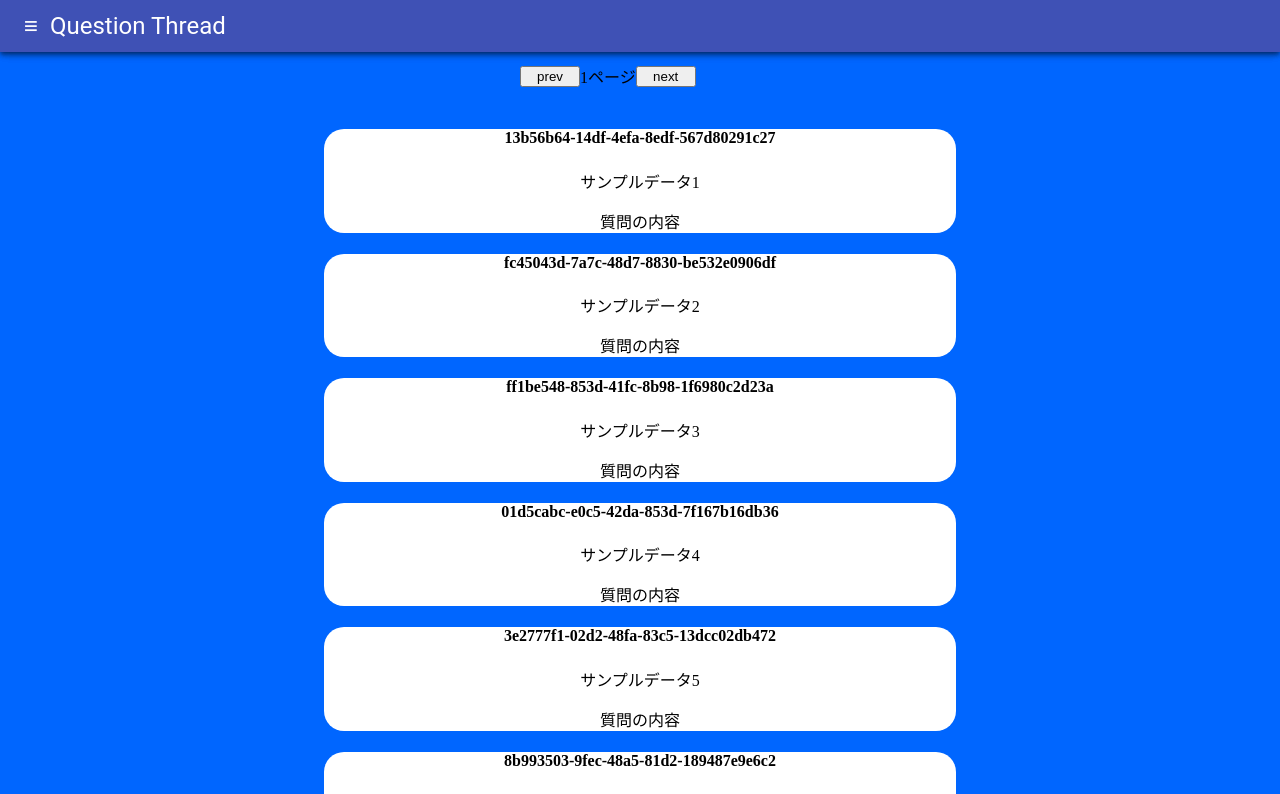
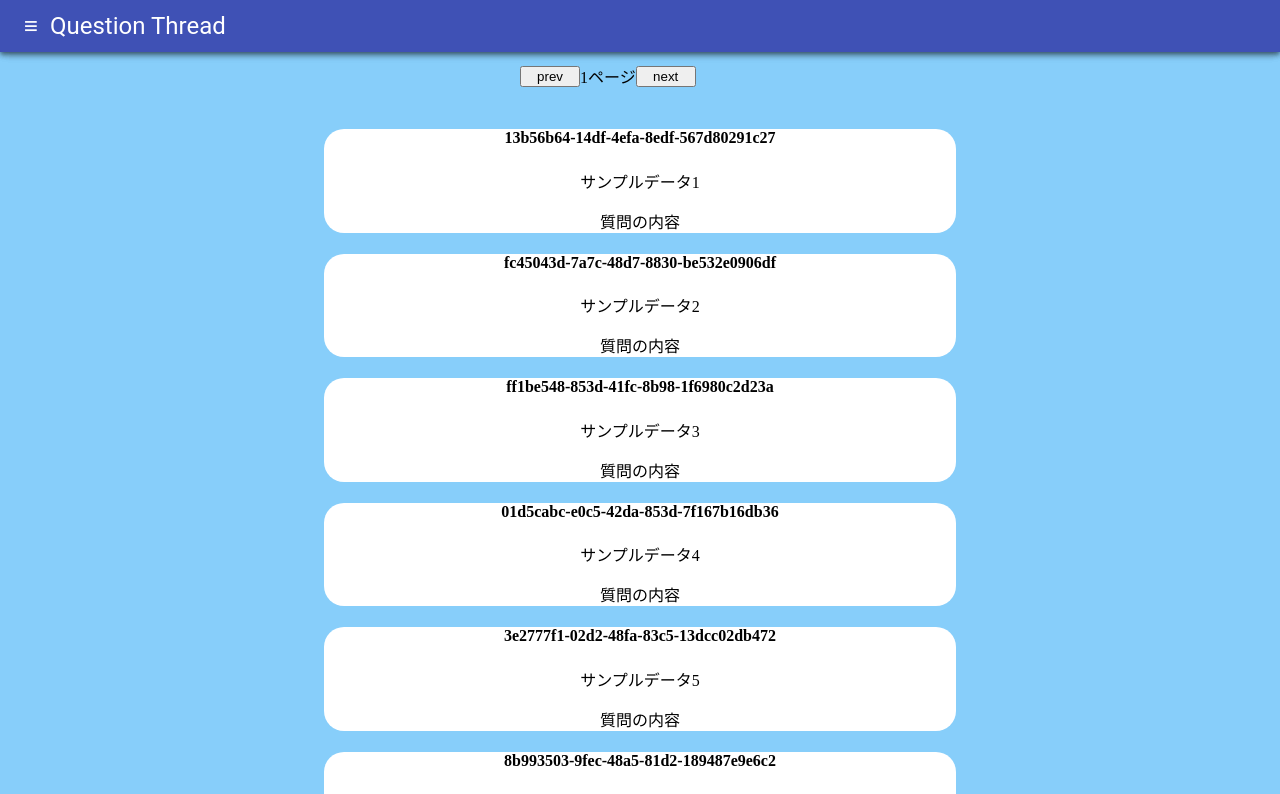
Before and after one commit to shunsuke-kawata/Question_thread, a React (Create React App) app in the folder frontend/frontend/react-sample/: page / in a window 1280 px wide. Shown: the top 794 px of the page. Built offline with nearby package versions, Linux system fonts and the light colour scheme.

Commit message:
update メニューバー、 index表示エリアのcssを変更

```diff
--- a/frontend/frontend/react-sample/src/css/App.css
+++ b/frontend/frontend/react-sample/src/css/App.css
@@ -1,4 +1,4 @@
 body{
-    background-color: #0066FF;
+    background-color: #87cefa;
 
 }
--- a/frontend/frontend/react-sample/src/css/IndexArea.css
+++ b/frontend/frontend/react-sample/src/css/IndexArea.css
@@ -2,7 +2,7 @@
     position: fixed;
     padding-top: 40px;
     width: 100%;
-    background-color: #0066FF;
+    background-color: #87cefa;
 
 }
 
--- a/frontend/frontend/react-sample/src/css/Menubar.css
+++ b/frontend/frontend/react-sample/src/css/Menubar.css
@@ -2,3 +2,14 @@
     padding-left: 50px;
     padding-right: 50px;
 }
+
+a{
+    color:inherit;
+    text-decoration: none;
+    color: #3f51b5;
+
+}
+
+.a:focus{
+    font-weight: bold;
+}
```
